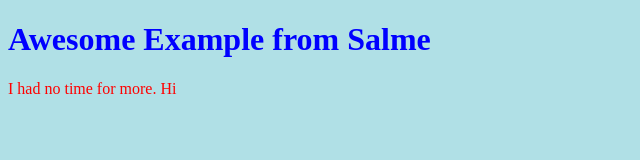
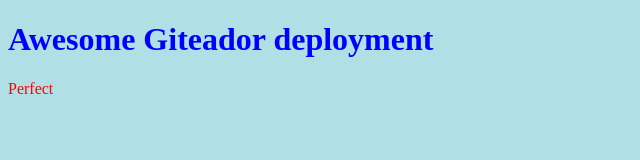
Before and after one commit to tompizmor/http-example, a plain HTML site: page index.html in a window 1280 px wide. Shown: the whole page, without its empty margins (0-640 px from the left). Drawn offline with Linux system fonts and the light colour scheme.

Commit message:
Update index.html

```diff
--- a/index.html
+++ b/index.html
@@ -9,8 +9,8 @@ p    {color: red;}
 </head>
 <body>
 
-<h1>Awesome Example from Salme</h1>
-<p>I had no time for more. Hi</p>
+<h1>Awesome Giteador deployment</h1>
+<p>Perfect</p>
 
 </body>
 </html>
```
